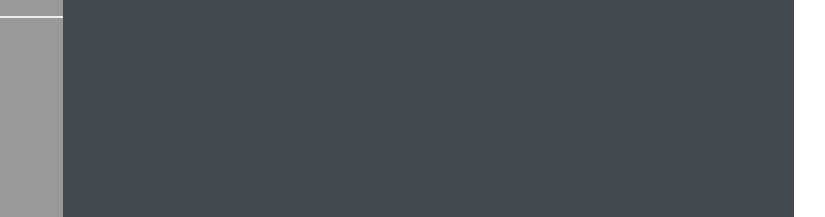
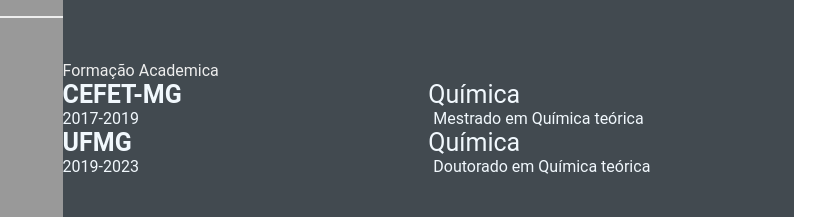
Before and after one commit to mampaiva/mampaiva.github.io, a plain HTML site: page index.html in a window 1280 px wide. Shown: the part 368-585 px from the top of the page, 358-1183 px from the left. Drawn offline with Linux system fonts and the light colour scheme.

Commit message:
education contents (#4)

```diff
--- a/index.html
+++ b/index.html
@@ -1,4 +1,5 @@
 <html lang="en">
+
 <head>
 	<meta charset="UTF-8">
 	<meta http-equiv="X-UA-Compatible" content="IE=edge">
@@ -6,6 +7,7 @@
 	<title>Mateus Paiva CV</title>
 	<link rel="stylesheet" href="style.css">
 </head>
+
 <body>
 	<main class="resume-contents">
 		<section class="left-section">
@@ -29,10 +31,18 @@
 				<div class="skills">
 					<p class="left-title">Skills</p>
 					<ul>
-						<il><p>HTML, CSS, Git </p></il>
-						<il><p>Linux, Hardware support</p></il>
-						<il><p>Shell Script, Fortran</p></il>
-						<il><p>Quantum Chemistry packages: MOLPRO, ORCA, Quantum Espresso</p></il>
+						<il>
+							<p>HTML, CSS, Git </p>
+						</il>
+						<il>
+							<p>Linux, Hardware support</p>
+						</il>
+						<il>
+							<p>Shell Script, Fortran</p>
+						</il>
+						<il>
+							<p>Quantum Chemistry packages: MOLPRO, ORCA, Quantum Espresso</p>
+						</il>
 					</ul>
 				</div>
 			</section>
@@ -73,7 +83,33 @@
 					</div>
 				</div>
 			</section>
+			<section class="education gab">
+				<div class="right-title">Formação Academica</div>
+				<div class="education-contents">
+					<div class="education-left">
+						<p class="education-school-name">CEFET-MG</p>
+						<p class="education-time-name">2017-2019</p>
+					</div>
+					<div class="education-right">
+						<p class="education-subject">Química</p>
+						<p class="education-desc">
+							Mestrado em Química teórica
+						</p>
+					</div>
+					<div class="education-left">
+						<p class="education-school-name">UFMG</p>
+						<p class="education-time-name">2019-2023</p>
+					</div>
+					<div class="education-right">
+						<p class="education-subject">Química</p>
+						<p class="education-desc">
+							Doutorado em Química teórica
+						</p>
+					</div>
+				</div>
+			</section>
 		</section>
 	</main>
 </body>
+
 </html>
```
